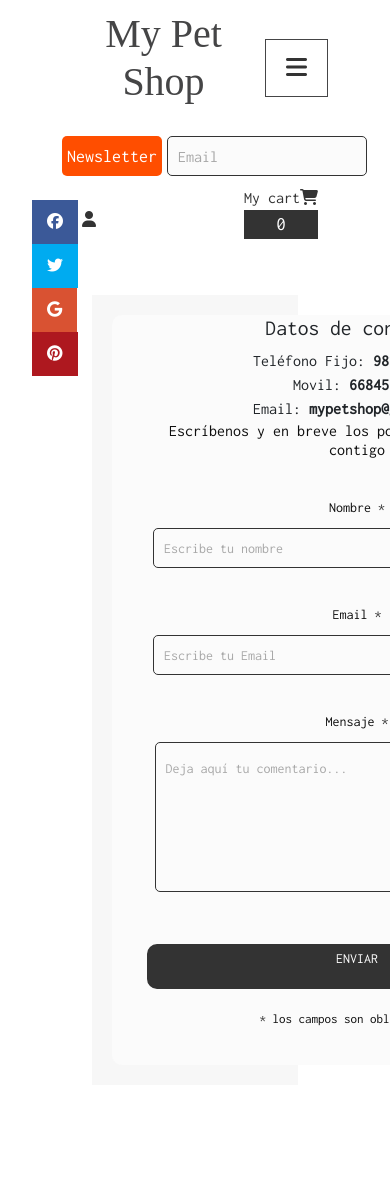
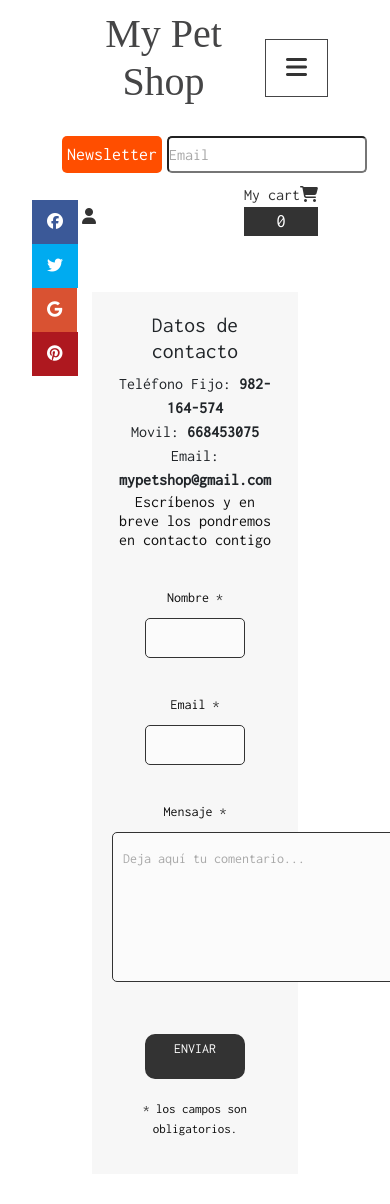
Before and after one commit to liaotco/webMascotas, a Django app: page /contacto/ in a window 390 px wide; the page is wider, and only the part inside the window is pictured. Before the commit the page ends 1026 px from the top of that part, so only its background shows below. Run offline with Django 4.2, Linux system fonts and the light colour scheme; some libraries are stand-ins or nearby versions; some web fonts are replaced.

Commit message:
responsive contacto y formulario

```diff
--- a/appCarrito/templates/contacto.html
+++ b/appCarrito/templates/contacto.html
@@ -5,35 +5,31 @@
 {% block content %}
 
 <section class="container__testimonials">
-
-
-            <div class="contact_form">
-               <div class="formulario">
       <h4>Datos de contacto</h4>
       Teléfono Fijo: <strong>982-164-574</strong><br>
       Movil: <strong>668453075</strong><br>
       Email: <strong>mypetshop@gmail.com</a></strong>
        <h3>Escríbenos y en breve los pondremos en contacto contigo</h3>
-
+   <div class="formulario">
        <form action="submeter-formulario.php" method="post">
          <p>
             <label for="nombre" class="colocar_nombre">Nombre
                <span class="obligatorio">*</span>
             </label>
-                                       <input type="text" name="introducir_nombre" id="nombre" required="obligatorio" placeholder="Escribe tu nombre">
+               <input class="input_form"type="text" name="introducir_nombre" id="nombre" required="obligatorio">
          </p>
 
          <p>
             <label for="email" class="colocar_email">Email
                <span class="obligatorio">*</span>
             </label>
-                                       <input type="email" name="introducir_email" id="email" required="obligatorio" placeholder="Escribe tu Email">
+               <input class="input_form" type="email" name="introducir_email" id="email" required="obligatorio">
          </p>
           <p>
             <label for="mensaje" class="colocar_mensaje">Mensaje
                <span class="obligatorio">*</span>
             </label>
-                                                <textarea name="introducir_mensaje" class="texto_mensaje" id="mensaje" required="obligatorio" placeholder="Deja aquí tu comentario..."></textarea>
+                        <textarea class="textarea_form" name="introducir_mensaje" class="texto_mensaje" id="mensaje" required="obligatorio" placeholder="Deja aquí tu comentario..."></textarea>
                    </p>
 
          <button type="submit" name="enviar_formulario" id="enviar" class="button_formulario"><p>Enviar</p></button>
@@ -44,8 +40,10 @@
 
 </form>
 </div>
-            </div>
  </section>
 
 
+
+
+
       {% endblock %}
--- a/webMascotas/static/css/estilosTienda.css
+++ b/webMascotas/static/css/estilosTienda.css
@@ -41,6 +41,7 @@ img {
   border-radius: 5px;
   border:none;
   padding: 5px;
+  margin: 0 auto;
 }
 .news{
     text-align: center;
@@ -49,14 +50,20 @@ img {
     gap:5px;
   }
 
+  @media screen and (min-width:320px)
+{
+  .main-header__input {width:100px}
+}
 
 .main-header__input{
   display:inline;
-  width:  200px;
+  min-width: 200px;
   margin: 0 auto;
   font-size:medium;
-  margin-right: 10px;
+  margin-right: 20px;
+  border-radius: 5px;
   }
+
 
 .main-header__link {
   color: #333;
@@ -78,15 +85,19 @@ img {
 }
 /*Estilos formulario contacto*/
 .contact_form{
-	width: 460px;
+  overflow: hidden;
+	width: 660px;
   height: auto;
   margin: auto;
 	border-radius: 10px;
-	padding-bottom: 20px;
-  background-color: #fbfbfb;
-  padding-left: 30px;
+	background-color: #fbfbfb;
+  padding:auto;
+  text-align: center;
+  align-items: center;
+  background: #F7F7F7;
 }
-input{
+
+.input_form{
 	background-color: #fbfbfb;
 	width: 408px;
 	height: 40px;
@@ -98,7 +109,7 @@ input{
 	padding-left: 10px;
   margin-bottom: 20px;
 }
-textarea{
+.textarea_form{
   background-color: #fbfbfb;
 	width: 405px;
 	height: 150px;
@@ -506,8 +517,12 @@ text-decoration: none;
   .main-header__input{
      margin-top: 0;
     }
+  .contact_form{width: 320px;	}
+  .input_form{width: 100px;}
+  .button_formulario{width: 100px;}
+}
 
-}
+
 
   @media screen and (min-width:480px) {
     .centering{margin: auto;}
```
Lines whose indentation alone changed are shown as unchanged.
